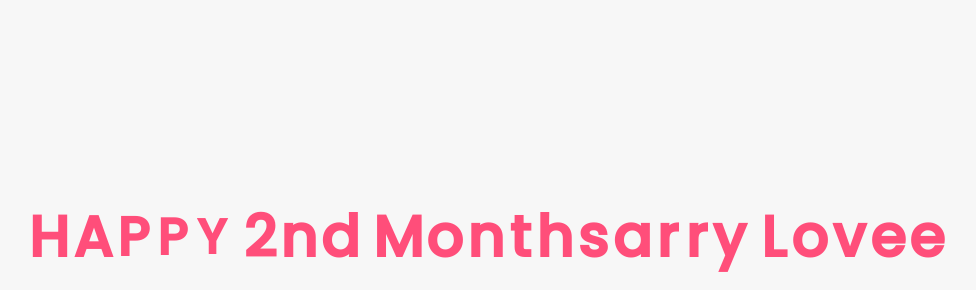
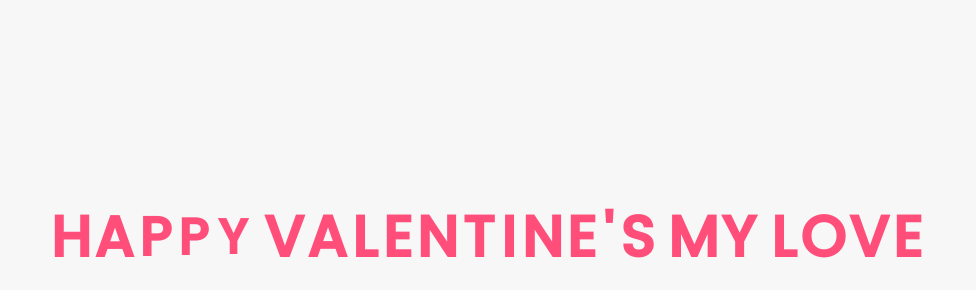
Before and after one commit to Xyryllpanget11/valentines-gifts, a plain HTML site: page index.html in a window 1280 px wide. Shown: the part 75-365 px from the top of the page, without its empty margins (153-1129 px from the left). Drawn offline with Linux system fonts and the light colour scheme.

Commit message:
Update index.html

```diff
--- a/index.html
+++ b/index.html
@@ -6,7 +6,7 @@
     <meta name="viewport" content="width=device-width, initial-scale=1.0">
     <link rel="stylesheet" href="css/style.css">
     <link rel="icon" href="img/flowers.png" type="image/x-icon">
-    <title>hindi to gift HAHHAHA</title>
+    <title>hello loveee for you pooo</title>
     <style>
         /* Additional styles for welcome message enhancement */
         body {
@@ -85,29 +85,28 @@
         <span>P</span>
         <span>Y</span>
         <span> </span>
-        <span>2</span>
-        <span>n</span>
-        <span>d</span>
+        <span>V</span>
+        <span>A</span>
+        <span>L</span>
+        <span>E</span>
+        <span>N</span>
+        <span>T</span>
+        <span>I</span>
+        <span>N</span>
+        <span>E</span>
+        <span>'</span>
+        <span>S</span>
         <span> </span>
         <span>M</span>
-        <span>o</span>
-        <span>n</span>
-        <span>t</span>
-        <span>h</span>
-        <span>s</span>
-        <span>a</span>
-        <span>r</span>
-        <span>r</span>
-        <span>y</span>
+        <span>Y</span>
         <span> </span>
         <span>L</span>
-        <span>o</span>
-        <span>v</span>
-        <span>e</span>
-        <span>e</span>
+        <span>O</span>
+        <span>V</span>
+        <span>E</span>
     </div>
     <div class="description">
-        <span>iloveyouuu</span>
+        <span>iloveyou so muchhh</span>
     </div>
     <div class="button">
         <button>
```
